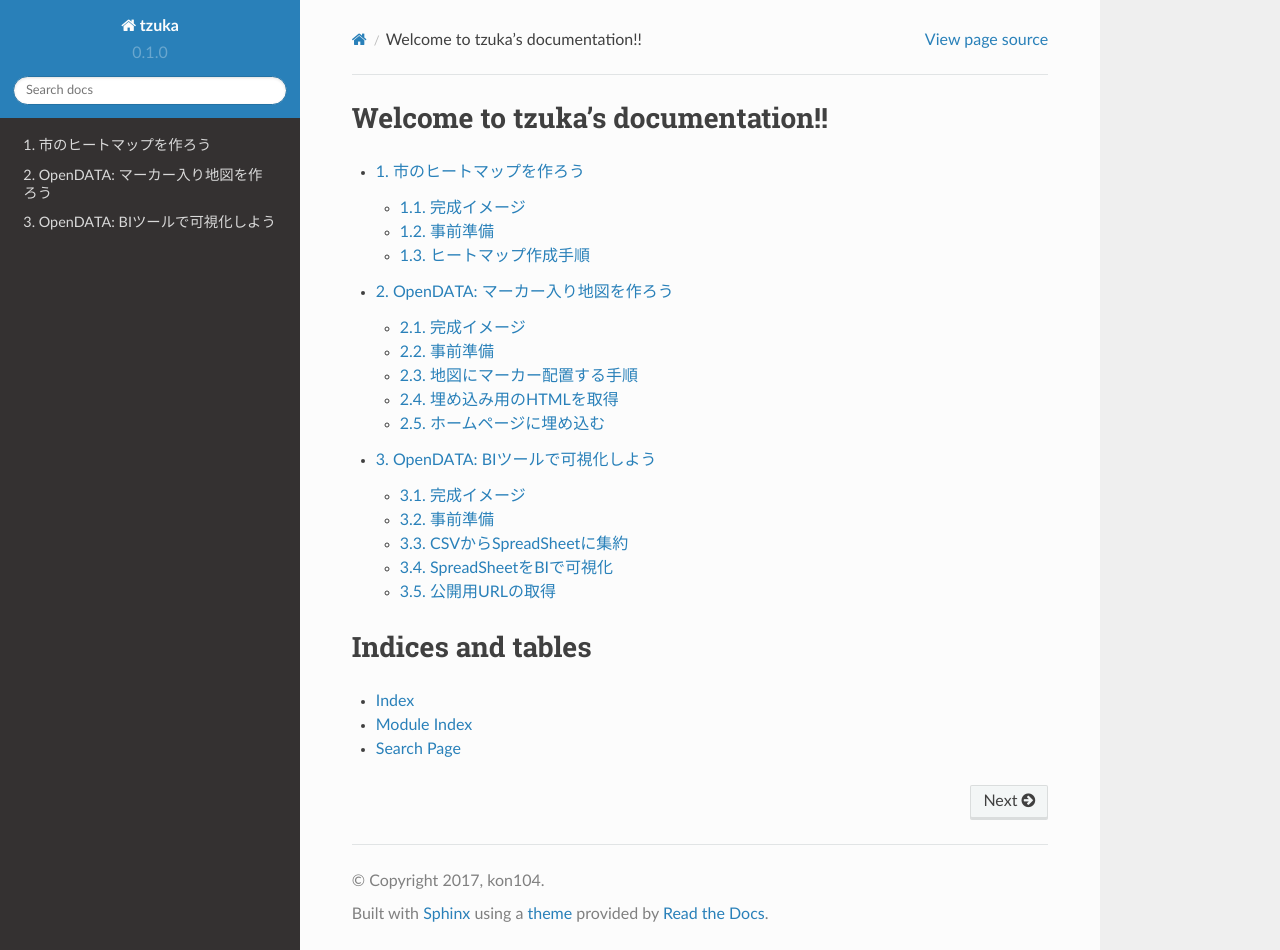
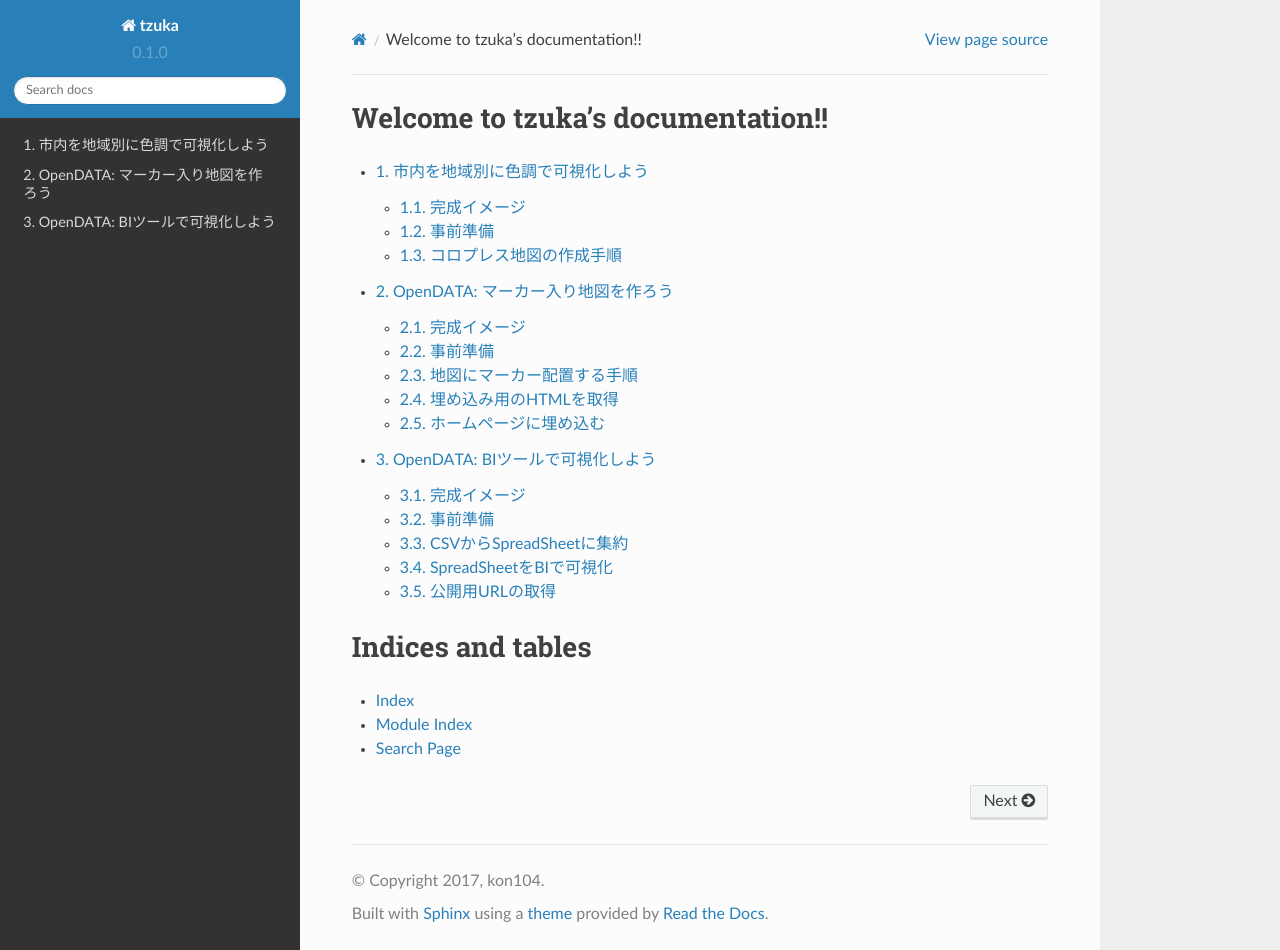
Before and after one commit to kon104/tzuka-doc, a Sphinx documentation site: the page built from docs/index.rst, in a window 1280 px wide and 950 px high. Built offline with Sphinx 7.4.7 and the Read the Docs theme 2.0.0, drawn with Linux system fonts in a browser that asks for light colours.

Commit message:
corrected a word to express a tone from 'heatmap' to 'choropleth'.

```diff
--- a/docs/qgis-heatmap.rst
+++ b/docs/qgis-heatmap.rst
@@ -1,9 +1,16 @@
 
 ===================================
-市のヒートマップを作ろう
+市内を地域別に色調で可視化しよう
 ===================================
 
-市を小学校区で区切った単位で可視化してビジュアル的に訴えよう！
+市を小学校区で区切った単位を、色彩で可視化してビジュアル的に訴えてみましょう！
+
+本手順では、コロプレス図を用いて地域ごとの統計数値を可視化していきます
+
+.. note::
+   当初色調の表現手法を「ヒートマップ」で表現しておりましたが、本手順で用いている手法は「コロプレス図」とのご指導を頂いたので修正しております
+
+   ご指導ありがとうございました
 
 完成イメージ
 ============
@@ -63,8 +70,8 @@
               ├── takarazuka-city.qpj
               └── takarazuka-city.shx
 
-ヒートマップしたい数値データ
-----------------------------
+コロプレス地図で表現したい数値データ
+--------------------------------------
 
 CSV形式で一行あたり ``小学校区名,数値`` の書式で、小学校区分の行数でCSVファイルを用意してください ::
 
@@ -78,8 +85,8 @@
 
 
 
-ヒートマップ作成手順
-======================
+コロプレス地図の作成手順
+========================
 
 QGIS起動
 --------
@@ -130,10 +137,10 @@
 ここまでの手順で、レイヤーパネルに、市全体のレイヤーと小学校区のレイヤーの2つのレイヤーが登録されました
 
 
-小学校区のシェイプにデータを被せてヒートマップで表現
-----------------------------------------------------
+小学校区のシェイプにデータを被せてコロプレス地図で表現
+------------------------------------------------------
 
-ヒートマップしたいデータも3つ目のレイヤーとして取り込みます。データの取り込みはメニューバーの「レイヤ ＞ レイヤの追加 ＞ デリミテッドテキストレイヤの追加」を選びます
+色調表現したいデータも3つ目のレイヤーとして取り込みます。データの取り込みはメニューバーの「レイヤ ＞ レイヤの追加 ＞ デリミテッドテキストレイヤの追加」を選びます
 
 .. image:: ./image/qgis-heatmap/qgis-menu-add_delimitedlayer.png
 
@@ -166,15 +173,15 @@
 
 .. image:: ./image/qgis-heatmap/layer_prop-style_change_symbol.png
 
-ヒートマップの修飾方法を設定します
+色調表現の修飾方法を設定します
 
 - カラムに「takarazuka-area-elementary_値」を選ぶ
-- 色階調に暖色系、寒色系などの表現したいデータのヒートマップにあった色を選ぶ
-- 分類数は数値をいじりながらヒートマップの段階を調整する
+- 色階調に暖色系、寒色系などの表現したいデータにあった色を選ぶ
+- 分類数は数値をいじりながグラデーションを調整する
 
 .. image:: ./image/qgis-heatmap/layer_prop-style_dankai.png
 
-ヒートマップが完成しました
+コロプレス地図が完成しました
 
 .. image:: ./image/qgis-heatmap/qgis-completion.png
 
```
Also changed, not shown: README.md (+21 -0 lines).
